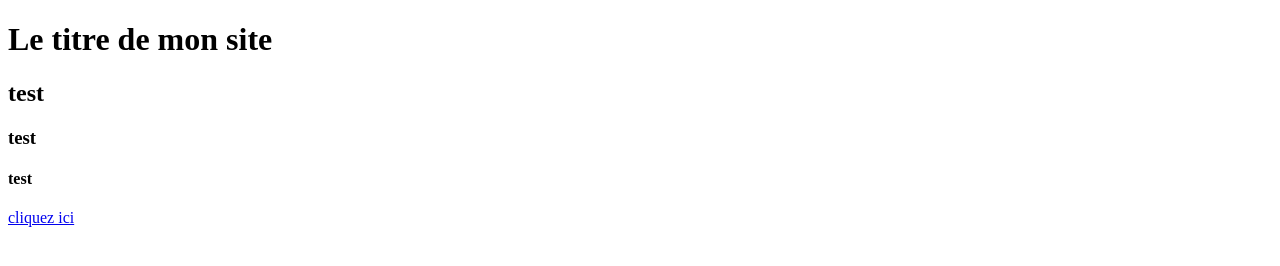
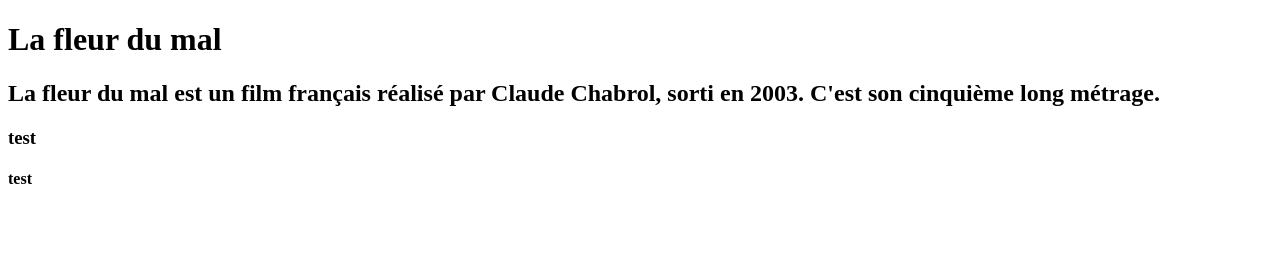
Before and after one commit to laetitialastou/1er-projet-CESA, a plain HTML site: page index.html in a window 1280 px wide. Drawn offline with Linux system fonts and the light colour scheme.

Commit message:
ajout de contenu home

```diff
--- a/index.html
+++ b/index.html
@@ -2,12 +2,12 @@
 <html lang="en">
 <head>
  <meta charset="UTF-8">
-<title>Mon super site</title>
+<title>Laëtitia Lastouillat website</title>
 </head>
 <body>
- <h1>Le titre de mon site</h1>
-<h2>test</h2>
+ <h1>La fleur du mal</h1>
+<h2>La fleur du mal est un film français réalisé par Claude Chabrol, sorti en 2003. C'est son cinquième long métrage. </h2>
 <h3>test</h3>
 <h4>test </h4>
 </body>
-</html> <a href="http://www.google.com">cliquez ici</a>
+</html> <a href="http://www.google.com>cliquez ici</a>
```
